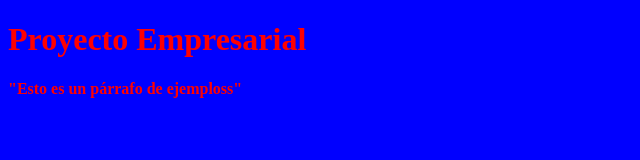
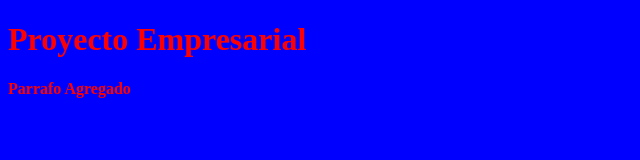
Before and after one commit to Gibbs155/CursoGit, a plain HTML site: page index.html in a window 1280 px wide. Shown: the whole page, without its empty margins (0-640 px from the left). Drawn offline with Linux system fonts and the light colour scheme.

Commit message:
Update index.html

```diff
--- a/index.html
+++ b/index.html
@@ -10,7 +10,7 @@
 
 <h1> Proyecto Empresarial</h1>
 
-<p> "Esto es un p&aacute;rrafo  de ejemploss" </p>
+<p> Parrafo Agregado </p>
 
 </body>
 </html>
```
